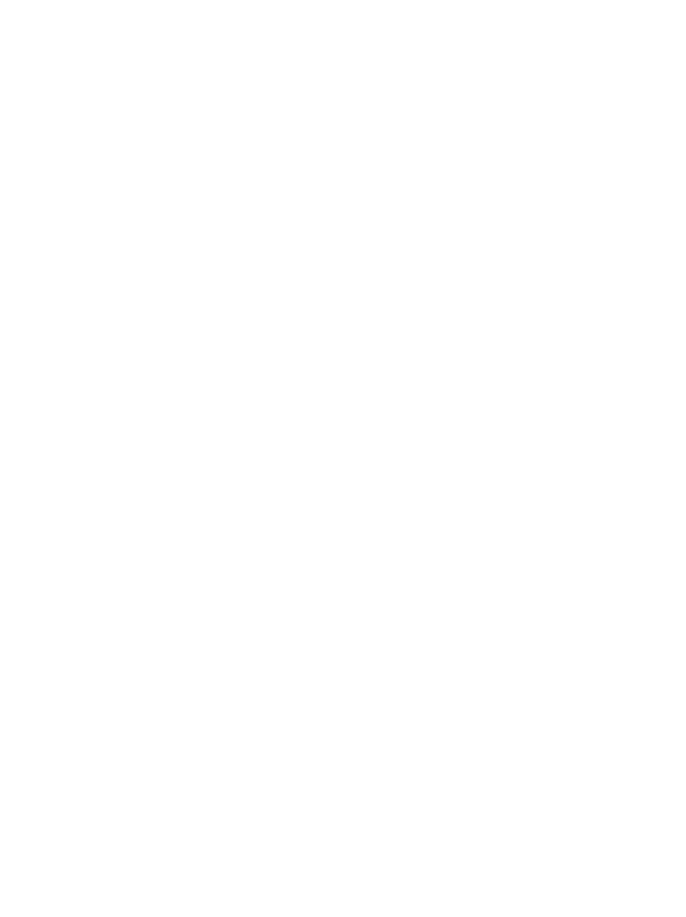
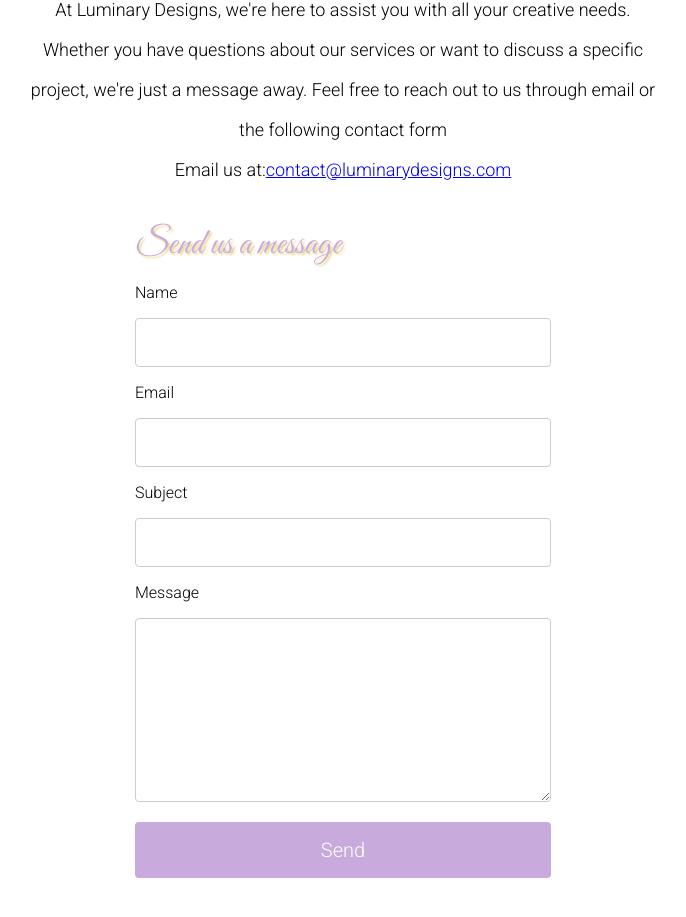
Before and after one commit to sherlineau/LuminaryDesign, a React (Vite) app: page /contact-us in a window 1280 px wide. Shown: the part 209-1126 px from the top of the page, without its empty margins (297-983 px from the left). Before the commit the page ends 800 px from the top, so only its background shows below. Built offline with nearby package versions, Linux system fonts and the light colour scheme.

Commit message:
added emailjs for contact form to send emails

```diff
--- a/package.json
+++ b/package.json
@@ -10,6 +10,7 @@
     "preview": "vite preview"
   },
   "dependencies": {
+    "@emailjs/browser": "^3.11.0",
     "react": "^18.2.0",
     "react-dom": "^18.2.0",
     "react-router-dom": "^6.17.0"
--- /dev/null
+++ b/src/components/ContactForm/index.css
@@ -0,0 +1,28 @@
+.form {
+    max-width: 500px;
+}
+
+input[type=text], textarea {
+    width: 100%;
+    padding: 1rem;
+    border: 1px solid #ccc;
+    border-radius: 4px;
+    resize: vertical;
+}
+
+label {
+    display: inline-block;
+    padding: 1rem 1rem 1rem 0;
+}
+
+input[type=submit] {
+    background-color: #c8aadd;
+    color: white;
+    padding: 1rem;
+    margin: 1rem 0;
+    border: none;
+    border-radius: 4px;
+    cursor: pointer;
+    width: 100%;
+    font-size: 1.25rem;
+}
--- /dev/null
+++ b/src/components/ContactForm/index.jsx
@@ -0,0 +1,57 @@
+import "./index.css";
+import { useRef, useState } from "react";
+import emailjs from "@emailjs/browser";
+
+const index = () => {
+  const form = useRef();
+  const [show, setShow] = useState(false);
+
+  const sendEmail = (e) => {
+    e.preventDefault();
+
+    emailjs
+      .sendForm(
+        "service_7uwnk0v",
+        "template_4tl2uy4",
+        form.current,
+        "05x5X5ZZeIiPOPyHh"
+      )
+      .then(
+        (result) => {
+          console.log(result.text);
+        },
+        (err) => {
+          console.log(err.text);
+        }
+      );
+
+    setShow(!show);
+  };
+
+  if (show) {
+    return <p>Message sent!</p>;
+  }
+
+  return (
+    <div className="container form">
+      <h2>Send us a message</h2>
+      <form ref={form} onSubmit={sendEmail}>
+        <label htmlFor="name">Name</label>
+        <input type="text" name="user_name" id="name" />
+
+        <label htmlFor="email">Email</label>
+        <input type="text" name="user_email" id="email" />
+
+        <label htmlFor="subject">Subject</label>
+        <input type="text" name="subject" id="subject" />
+
+        <label htmlFor="message">Message</label>
+        <textarea name="message" id="message" cols="30" rows="10" />
+
+        <input type="submit" value="Send" />
+      </form>
+    </div>
+  );
+};
+
+export default index;
--- a/src/views/Contact/index.css
+++ b/src/views/Contact/index.css
@@ -0,0 +1,8 @@
+.container-50 {
+    width: 50%;
+    margin: 0 auto;
+}
+
+.container-50 p {
+    text-align: center;
+}
--- a/src/views/Contact/index.jsx
+++ b/src/views/Contact/index.jsx
@@ -1,11 +1,33 @@
-import './index.css'
+import "./index.css";
+import ContactForm from '../../components/ContactForm'
 
 const index = () => {
-    return (
-        <div>
-            contact
-        </div>
-        )
-}
 
-export default index
+  return (
+    <div className="container-50">
+      <h1>Contact Us</h1>
+      <p>
+        At Luminary Designs, we're here to assist you with all your creative
+        needs. Whether you have questions about our services or want to discuss
+        a specific project, we're just a message away. Feel free to reach out to
+        us through email or the following contact form
+      </p>
+
+      <p>
+        Email us at:
+        <a
+          href="mailto:contact@luminarydesigns.com"
+          target="_blank"
+          rel="noreferrer"
+        >
+          contact@luminarydesigns.com
+        </a>
+      </p>
+
+    <ContactForm />
+
+    </div>
+  );
+};
+
+export default index;
```
Also changed, not shown: 1 other file (tests, documents, lock files or other folders).
